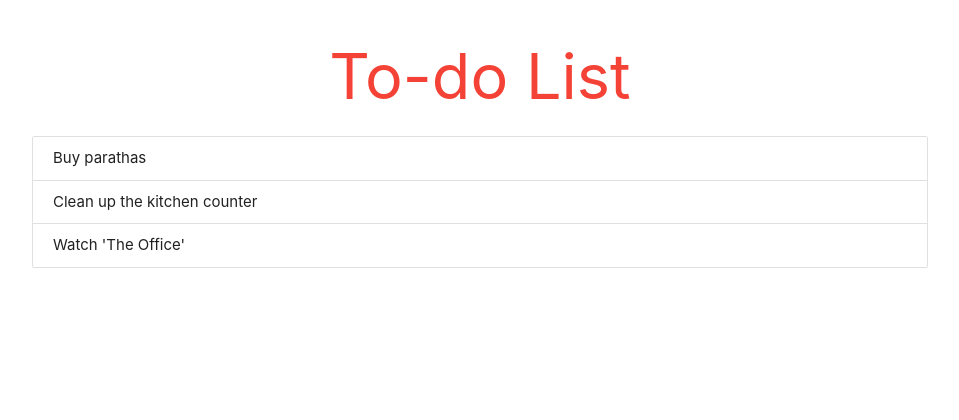
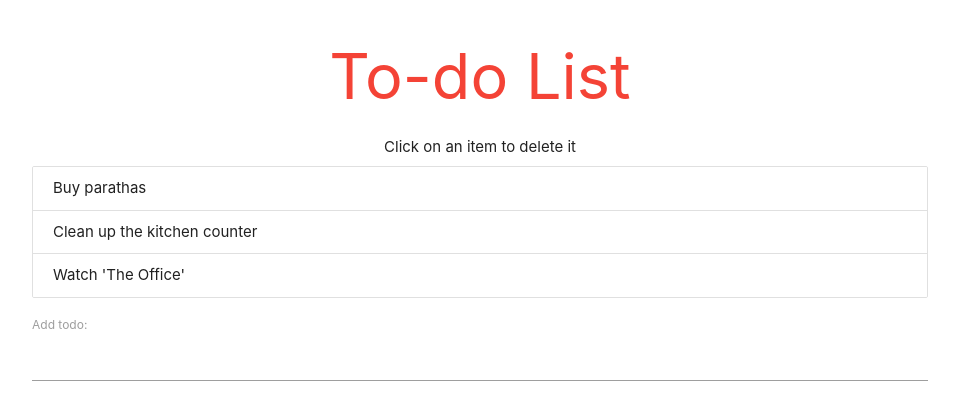
Before and after one commit to vasisht54/todo-react, a React (Create React App) app: page / in a window 1280 px wide. Shown: the top 420 px of the page, without its empty margins (160-1119 px from the left). Built offline with nearby package versions, Linux system fonts and the light colour scheme.

Commit message:
Minor css changes

```diff
--- a/src/App.js
+++ b/src/App.js
@@ -1,5 +1,6 @@
 import React from 'react';
-import Todos from "./ui-components/Todos"
+import Todos from "./ui-components/Todos";
+import AddTodo from "./container-components/AddTodo"
 
 class App extends React.Component {
   state = {
@@ -19,11 +20,21 @@ class App extends React.Component {
     })
   }
 
+  addTodo = (todo) => {
+    todo.id = Math.random();
+    let todos = [...this.state.todos, todo];
+    this.setState({
+      todos
+    })
+  }
+
   render() {
     return (
       <div className="todo-app container">
         <h1 className="center red-text">To-do List</h1>
+        <div className="center">Click on an item to delete it</div>
         <Todos todos = {this.state.todos} deleteTodo = {this.deleteTodo}/>
+        <AddTodo addTodo = {this.addTodo} />
       </div>
     );
   }
--- /dev/null
+++ b/src/container-components/AddTodo.js
@@ -0,0 +1,39 @@
+import React, { Component } from "react";
+
+class AddTodo extends Component {
+    state = {
+        content: ''
+    }
+
+    handleOnChange = (e) => {
+        this.setState({
+            content: e.target.value
+        })
+    }
+
+    handleSubmit = (e) => {
+        e.preventDefault();
+
+        if (this.state.content === '') {
+            alert('Enter something to do!');
+        }
+        else {
+
+            this.props.addTodo(this.state);
+            this.setState({
+                content: ''
+            })
+        }
+    }
+
+    render() {
+        return (
+            <form onSubmit={this.handleSubmit}>
+                <label htmlFor="add-todo">Add todo:</label>
+                <input onChange={this.handleOnChange} id="add-todo" type="text" value={this.state.content} />
+            </form>
+        )
+    }
+}
+
+export default AddTodo;
--- a/src/index.css
+++ b/src/index.css
@@ -11,3 +11,7 @@ code {
   font-family: source-code-pro, Menlo, Monaco, Consolas, 'Courier New',
     monospace;
 }
+
+div.collection-item {
+  cursor: pointer;
+}
```
